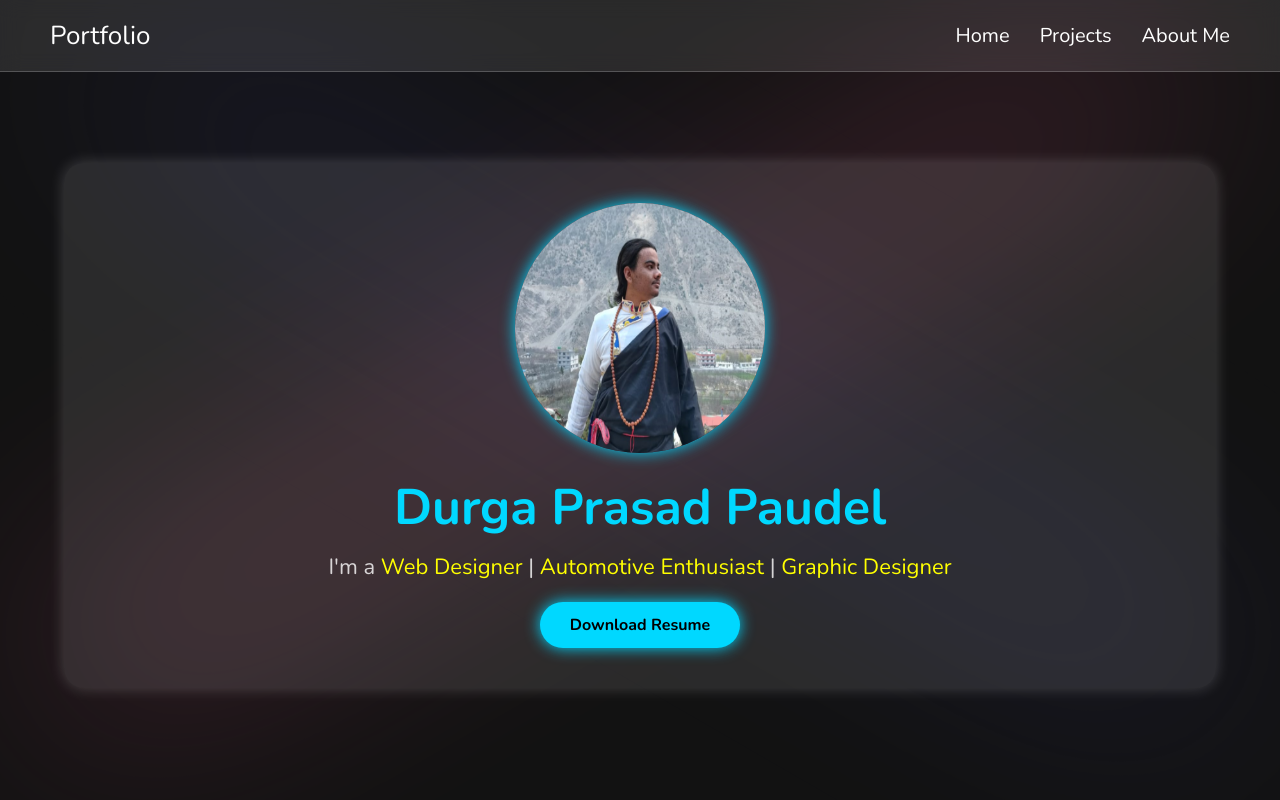
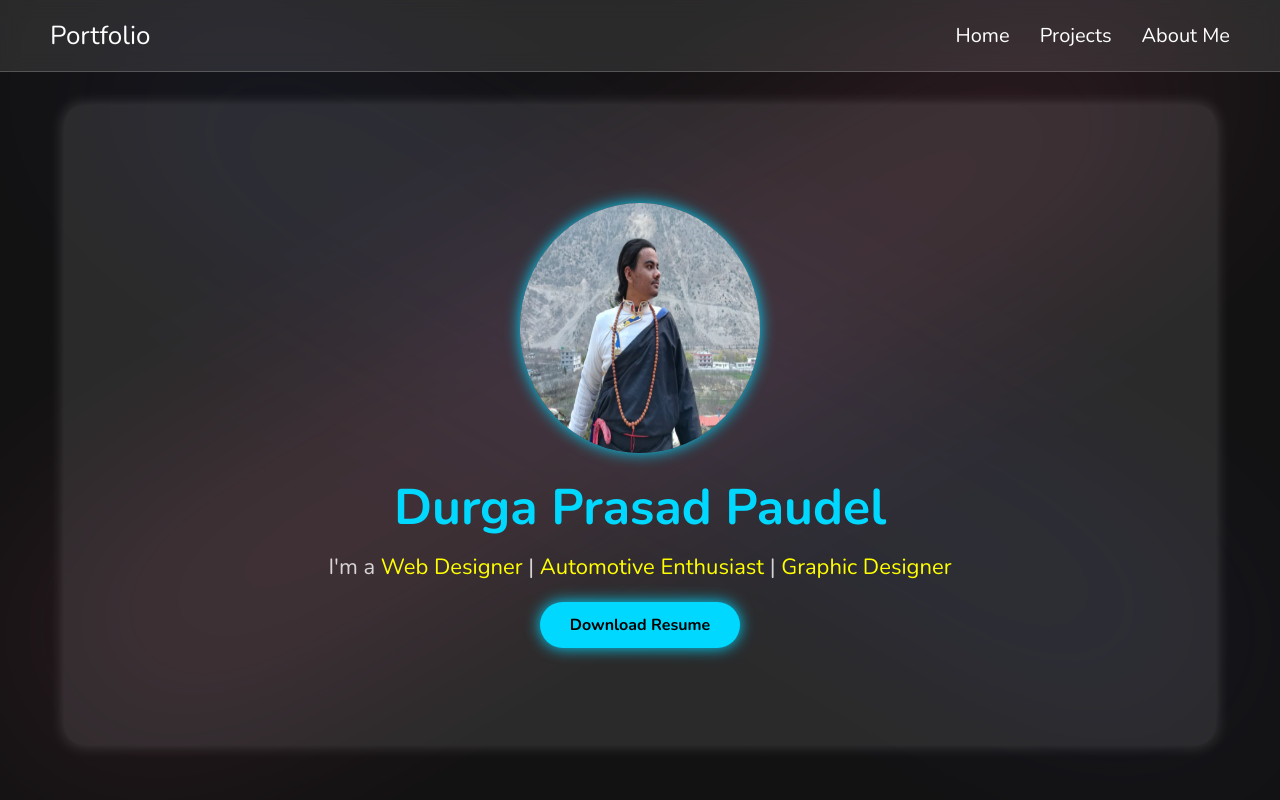
Before and after one commit to Prajwal8112/Durga-s-Portfolio, a website: page index.html in a window 1280 px wide. Shown: the top 800 px of the page. Drawn offline with nearby package versions, Linux system fonts and the light colour scheme.

Commit message:
Add files via upload

```diff
--- a/index.html
+++ b/index.html
@@ -69,7 +69,7 @@
             flex-direction: column;
             justify-content: center;
             align-items: center;
-            height: auto;
+            height: 80vh;
             width: 90%;
             max-width: 1200px;
             background: rgba(255, 255, 255, 0.1);
@@ -97,7 +97,7 @@
         }
 
         .hero img {
-            width: 250px;
+            width: 240px;
             height: 250px;
             border-radius: 50%;
             box-shadow: 0px 0px 15px #00d8ff;
```
Also changed, not shown: About.html (+3 -3 lines), Projects.html (+1 -1 lines).
